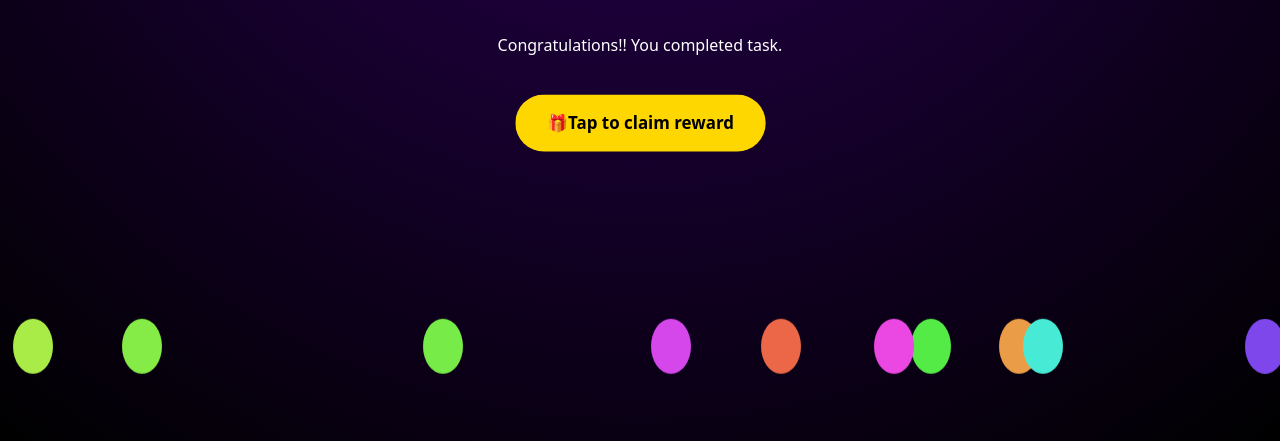
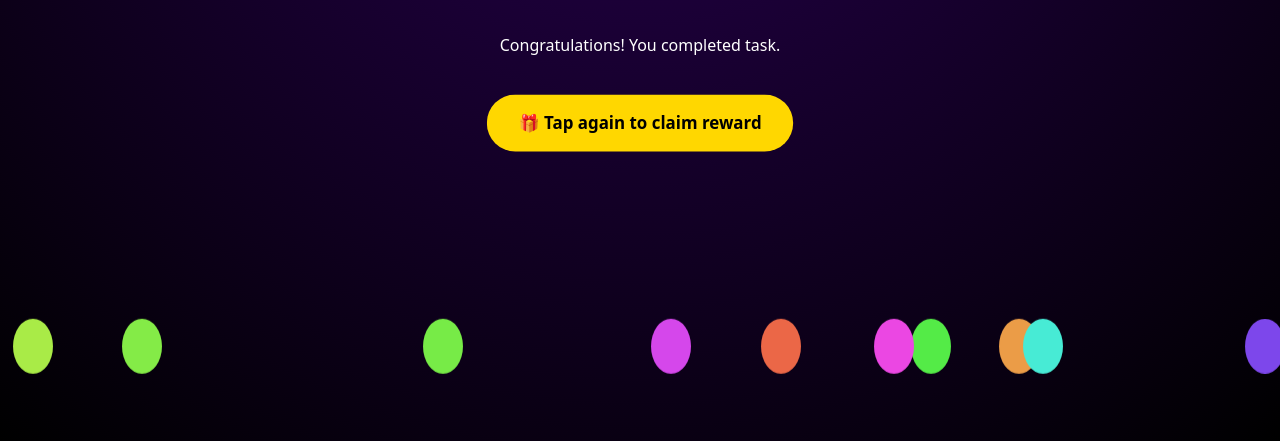
Before and after one commit to Ayush-S-Patil/Glitch, a plain HTML site: page index.html in a window 1280 px wide. Both pictures are taken after a click on the element "Click here to Submit". Shown: the part 359-800 px from the top of the page. Drawn offline with Linux system fonts and the light colour scheme.

Commit message:
Updated index.htm

```diff
--- a/index.html
+++ b/index.html
@@ -177,7 +177,7 @@ html, body {
 <!-- WIN PAGE -->
 <div id="winPage">
   <h1>🏆 YOU WON!</h1>
-  <p>Congratulations!! You completed task.</p>
+  <p>Congratulations! You completed task.</p>
   <div id="claimBtn">Click here to Submit</div>
 </div>
 
@@ -280,7 +280,7 @@ document.getElementById("claimBtn").onclick = () => {
     winSound.volume = 0.6;
     winSound.play().catch(()=>{});
     document.getElementById("claimBtn").innerText =
-      "🎁Tap to claim reward";
+      "🎁 Tap again to claim reward";
     return;
   }
 
```
